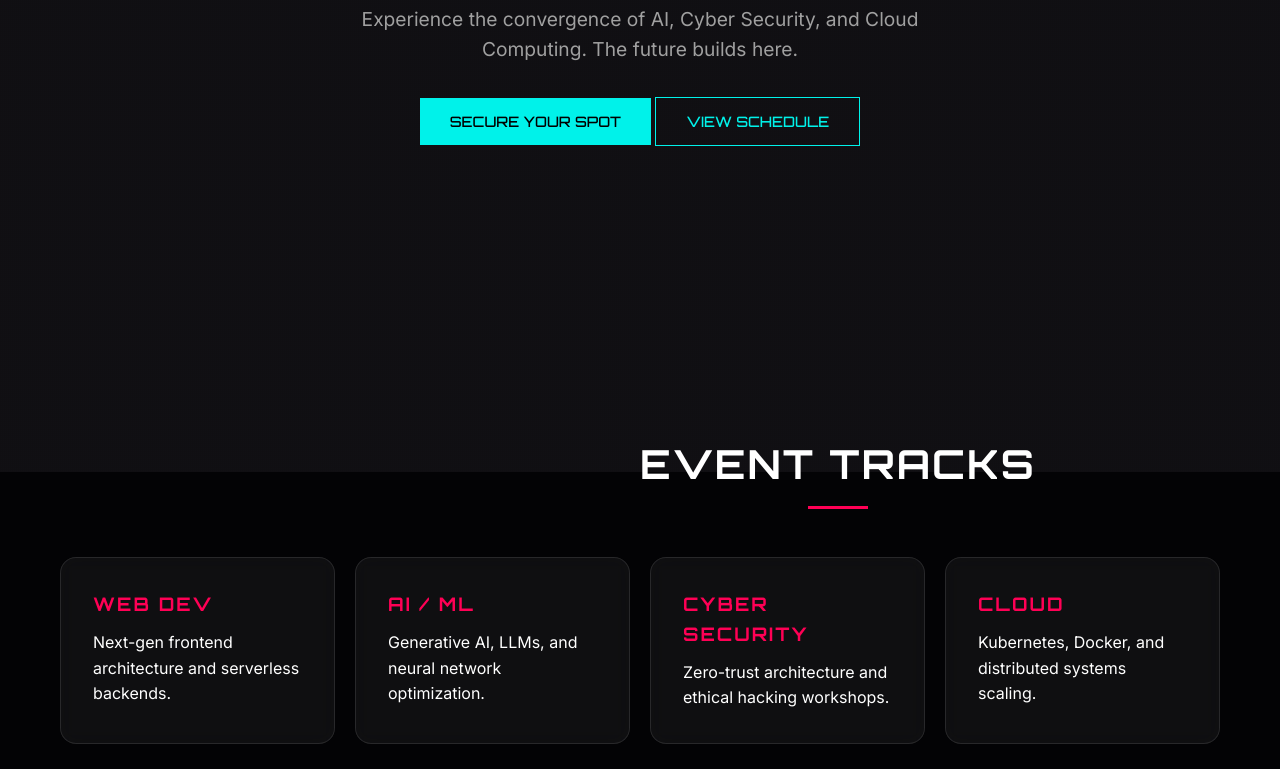
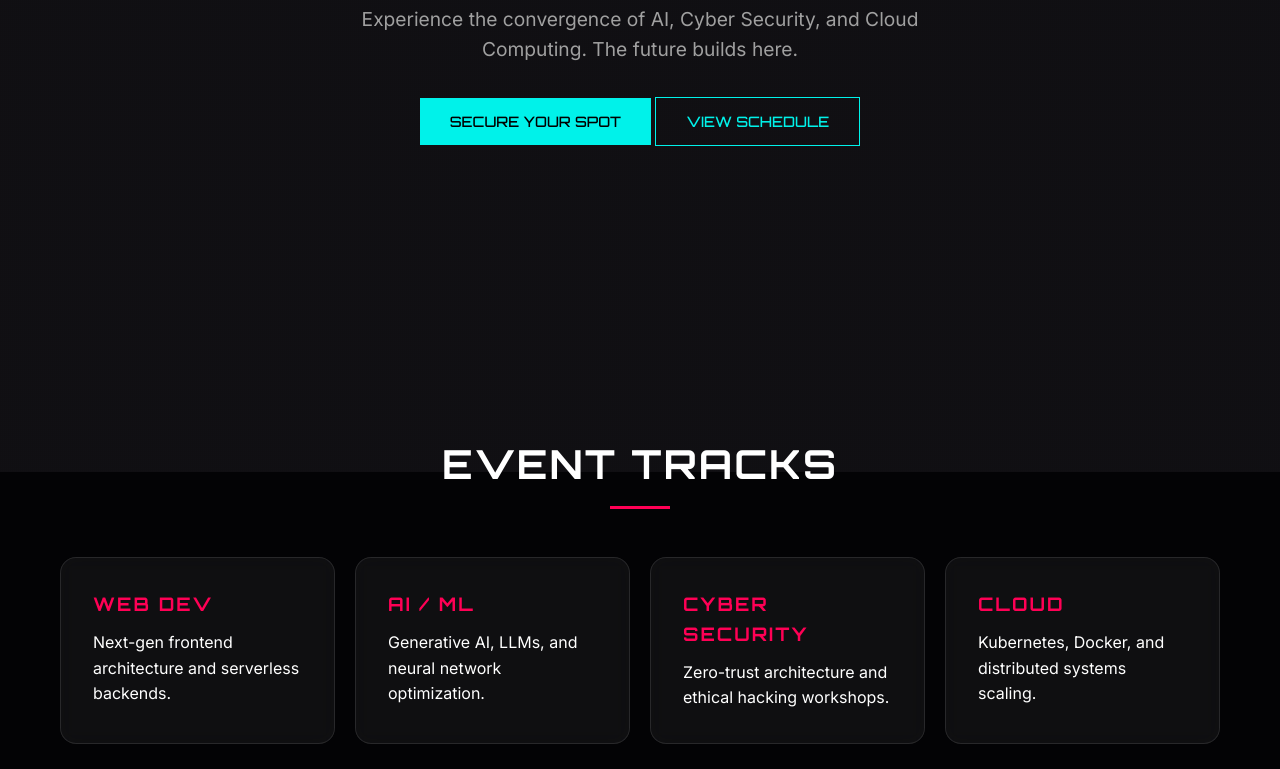
Before and after one commit to NLR-2007/Tech_Verse_Task2, a plain HTML site: page index.html in a window 1280 px wide. Shown: the part 328-1097 px from the top of the page. Drawn offline with Linux system fonts and the light colour scheme.

Commit message:
Update style.css

```diff
--- a/style.css
+++ b/style.css
@@ -55,9 +55,8 @@ h1 {
     text-align: center;
     margin-bottom: 3rem;
     position: relative;
-    display: inline-block;
-    left: 50%;
-    transform: translateX(-50%);
+    display: block; /* Ensures it takes full width for proper text alignment */
+    /* Removed the 'left' and 'transform' properties which were causing the offset */
 }
 
 .section-title::after {
@@ -66,7 +65,7 @@ h1 {
     width: 60px;
     height: 3px;
     background: var(--secondary);
-    margin: 10px auto 0;
+    margin: 10px auto 0; /* 'auto' here handles the horizontal centering of the line */
 }
 
 /* --- 3. NAVIGATION --- */
```
